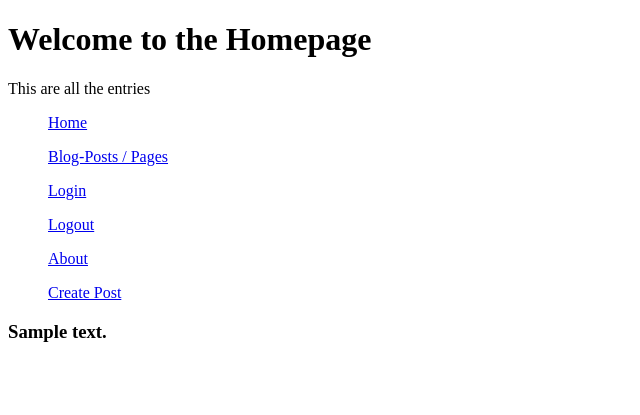
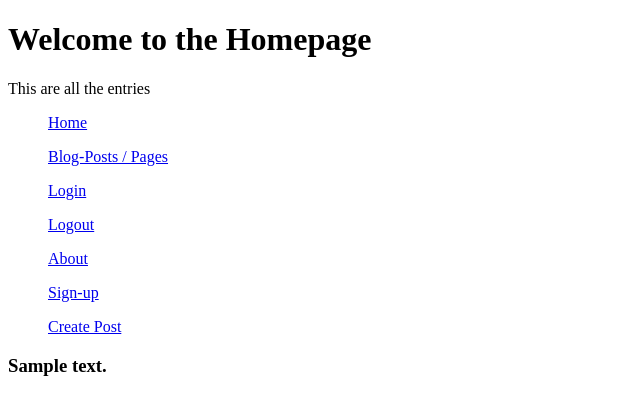
Before and after one commit to facundomartinezabeldano/TP-Final-Blog-CH, a Django app: template blog_app/templates/blog_app/index.html in a window 1280 px wide. Shown: the top 415 px of the page, without its empty margins (0-640 px from the left). Run offline with Django 4.2, Linux system fonts and the light colour scheme; the template is opened without the code that fills it: most values are stand-ins (such as "Sample title", 1, 10 or a date in 2020).

Commit message:
Version 0.4.1 >Agregada view de sign up

```diff
--- a/accounts_app/urls.py
+++ b/accounts_app/urls.py
@@ -5,5 +5,5 @@ from .views import *
 urlpatterns = [
     path('login/', view=login, name='login'),
     path('log-out/', view=LogoutView.as_view(template_name='logout.html'), name='logout'),
-    path('sign-up/', view=sign_up, name='sing-up'),
+    path('sign-up/', view=sign_up, name='sign-up'),
 ]
--- a/blog_app/templates/blog_app/index.html
+++ b/blog_app/templates/blog_app/index.html
@@ -39,6 +39,11 @@
                 </a>
             </div>
             <div>
+                <a href="{% url 'sign-up' %}">
+                    <p class="menu-title">Sign-up</p>
+                </a>
+            </div>
+            <div>
                 <a href="{% url 'blog_post_create' %}">
                     <p class="menu-title">Create Post</p>
                 </a>
```
Also changed, not shown: db.sqlite3.
